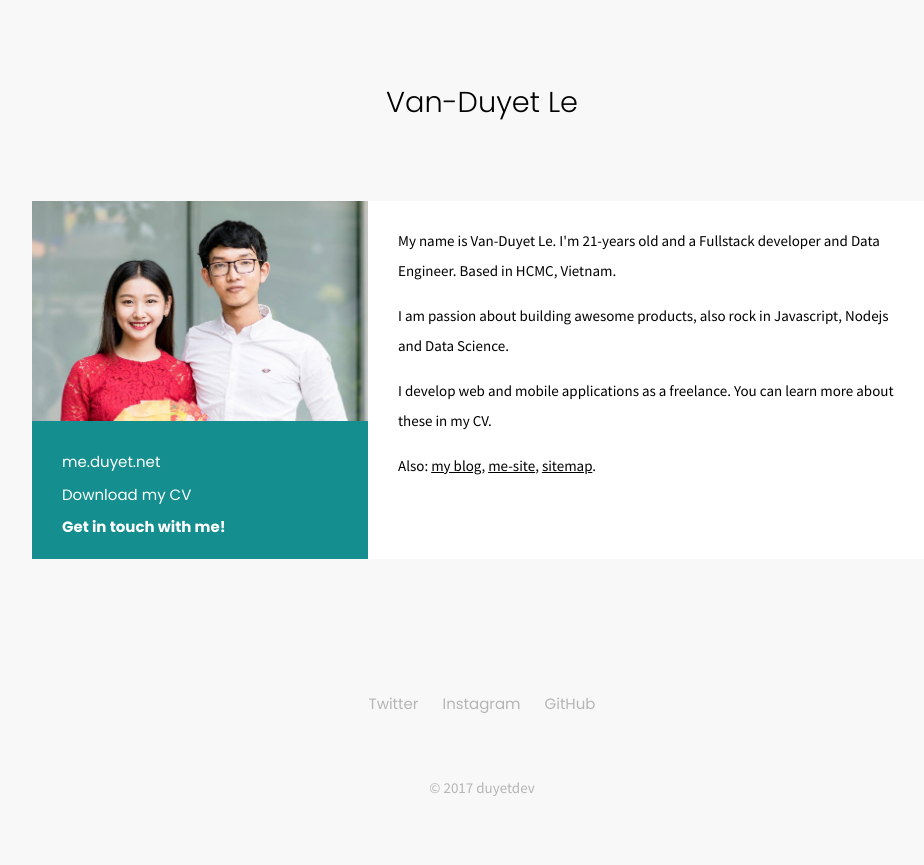
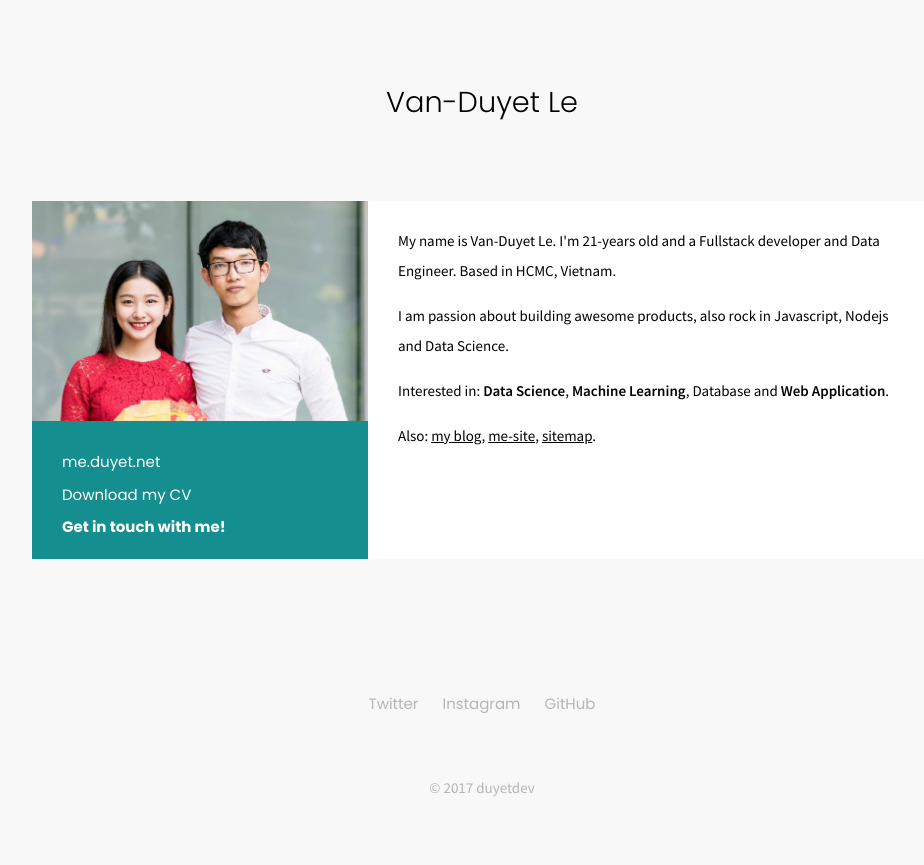
Before and after one commit to duyet-website/duyet.net, a plain HTML site: page index.html in a window 1280 px wide. Shown: the whole page, without its empty margins (158-1082 px from the left). Drawn offline with Linux system fonts and the light colour scheme.

Commit message:
Update headline

```diff
--- a/index.html
+++ b/index.html
@@ -96,7 +96,7 @@
                         <div class="col--6 padded a-item a-rotate3d profile--about-me a-redraw">
                             <p>My name is Van-Duyet Le. I'm 21-years old and a Fullstack developer and Data Engineer. Based in HCMC, Vietnam. </p>
                             <p> I am passion about building awesome products, also rock in Javascript, Nodejs and Data Science.</p>
-                            <p>I develop web and mobile applications as a freelance. You can learn more about these in my CV. </p>
+                            <p>Interested in: <strong>Data Science</strong>, <strong>Machine Learning</strong>, Database and <strong>Web Application</strong>.</p>
                             <p>Also: <a href="https://blog.duyetdev.com">my blog</a>, <a href="https://me.duyet.net">me-site</a>, <a href="https://sitemap.duyet.net">sitemap</a>.</p>
                         </div>
                     </div>
```
